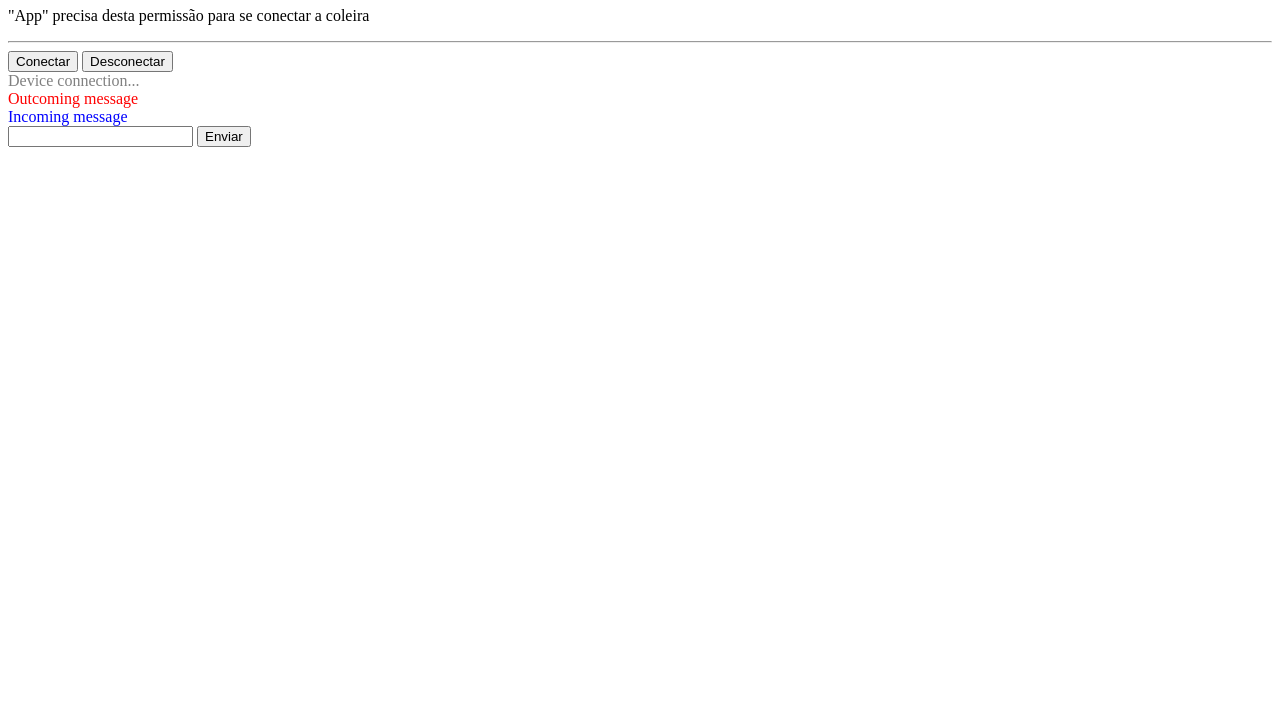
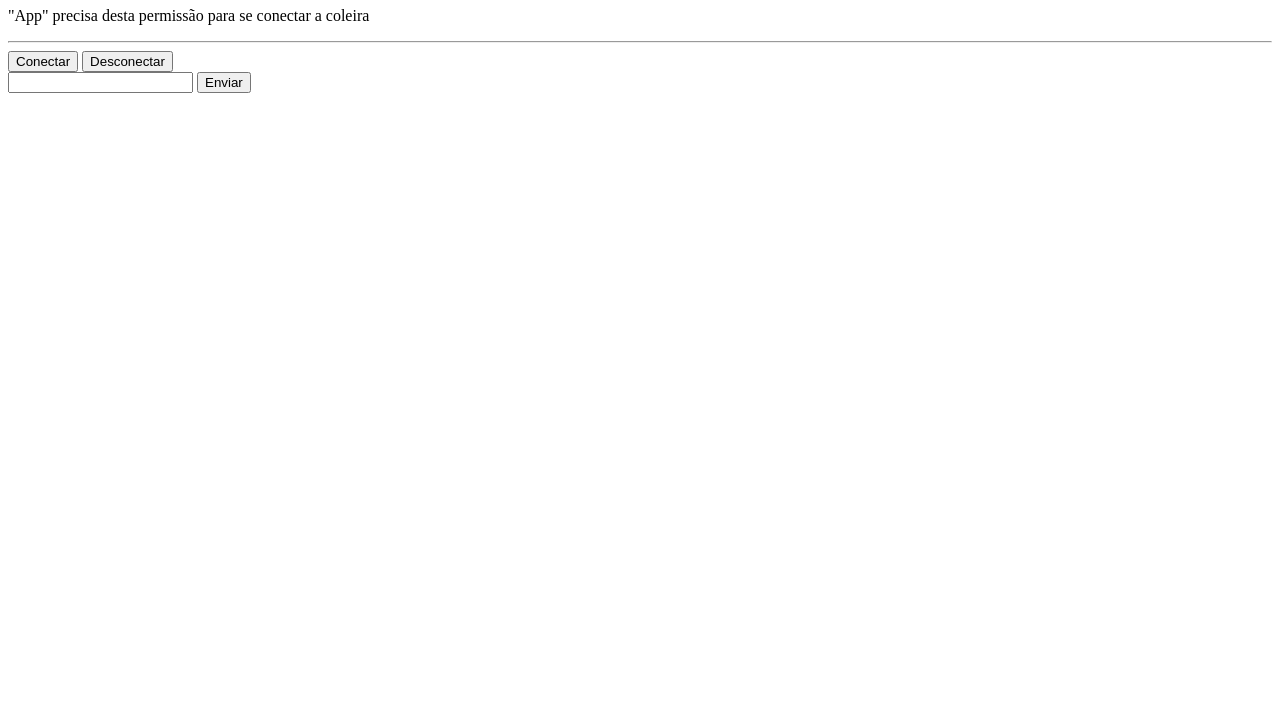
Before and after one commit to emillyj/mobile.github.io, a plain HTML site: page index.html in a window 1280 px wide. Shown: the part 73-800 px from the top of the page. Drawn offline with Linux system fonts and the light colour scheme.

Commit message:
Update index.html

```diff
--- a/index.html
+++ b/index.html
@@ -18,9 +18,7 @@
     </div>
 
         <div id="terminal">
-            <div>Device connection...</div>
-            <div class="out">Outcoming message</div>
-            <div class="in">Incoming message</div>
+
         </div>
 
     <form id="envio-formulario">
```
